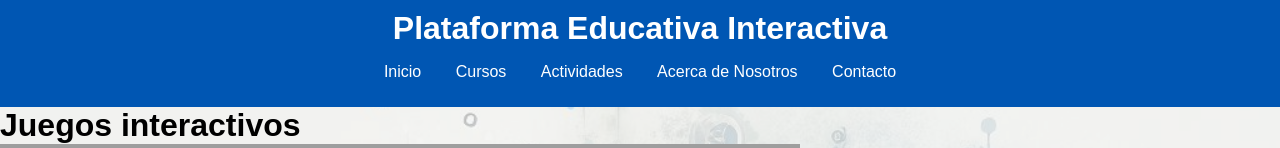
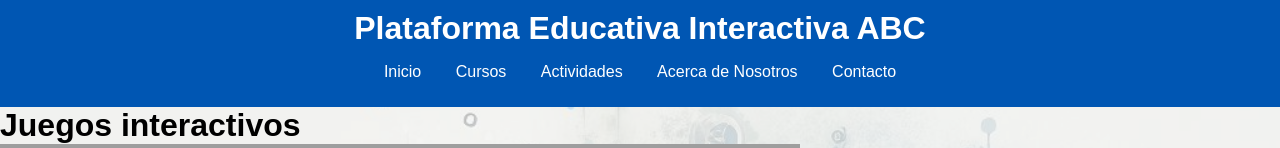
Before and after one commit to MarcosMerdine/TrabajoFinal.github.io, a website: page Actividades.html in a window 1280 px wide. Shown: the top 148 px of the page. Drawn offline with Linux system fonts and the light colour scheme; grey boxes are pictures that could not be loaded.

Commit message:
Update Actividades.html

```diff
--- a/Actividades.html
+++ b/Actividades.html
@@ -9,7 +9,7 @@
 <body>
     <div class="background-image"></div>
     <header>
-        <h1>Plataforma Educativa Interactiva</h1>
+        <h1>Plataforma Educativa Interactiva ABC</h1>
         <nav>
             <ul>
                 <li><a href="Index.html">Inicio</a></li>
```
